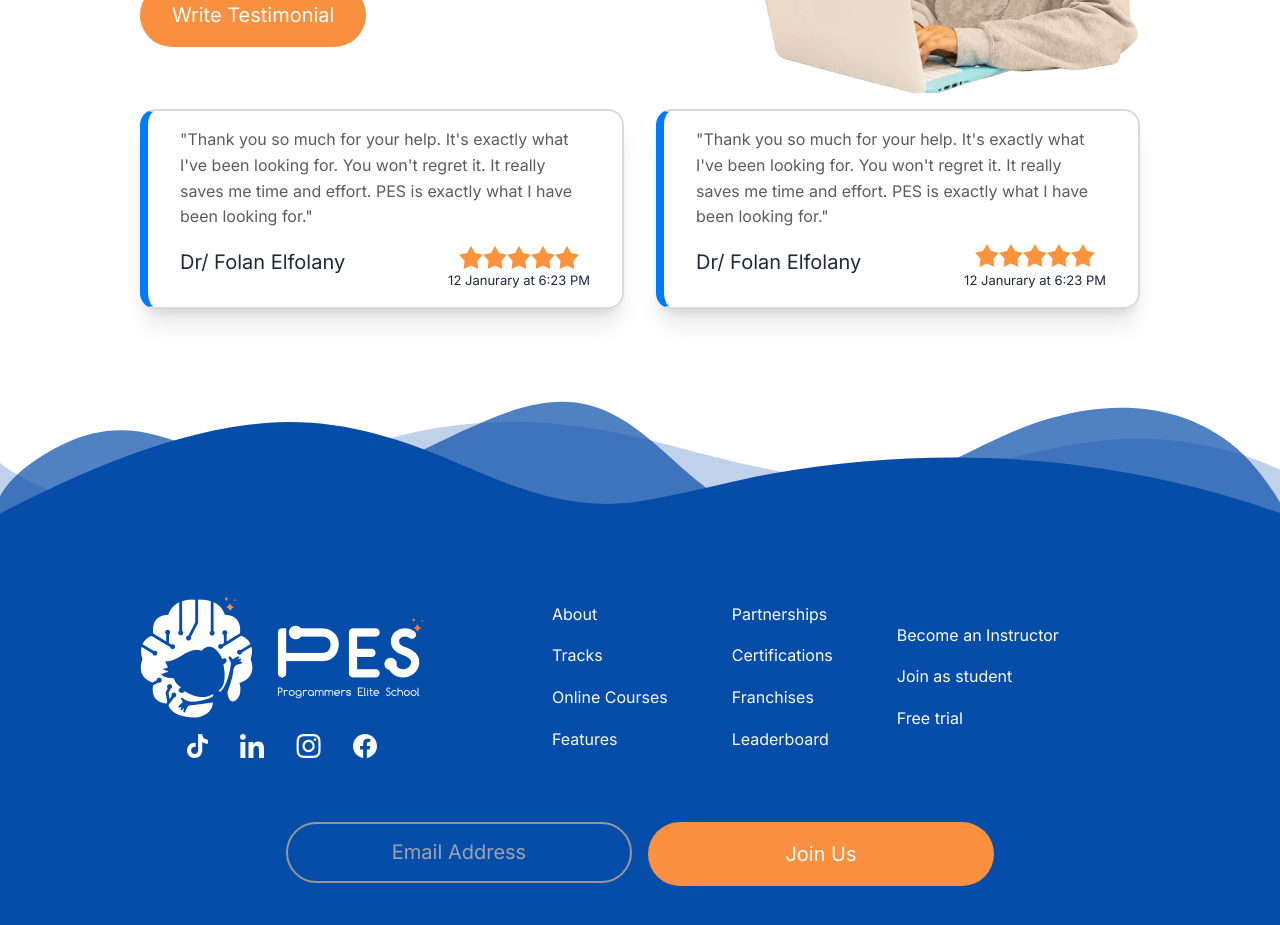
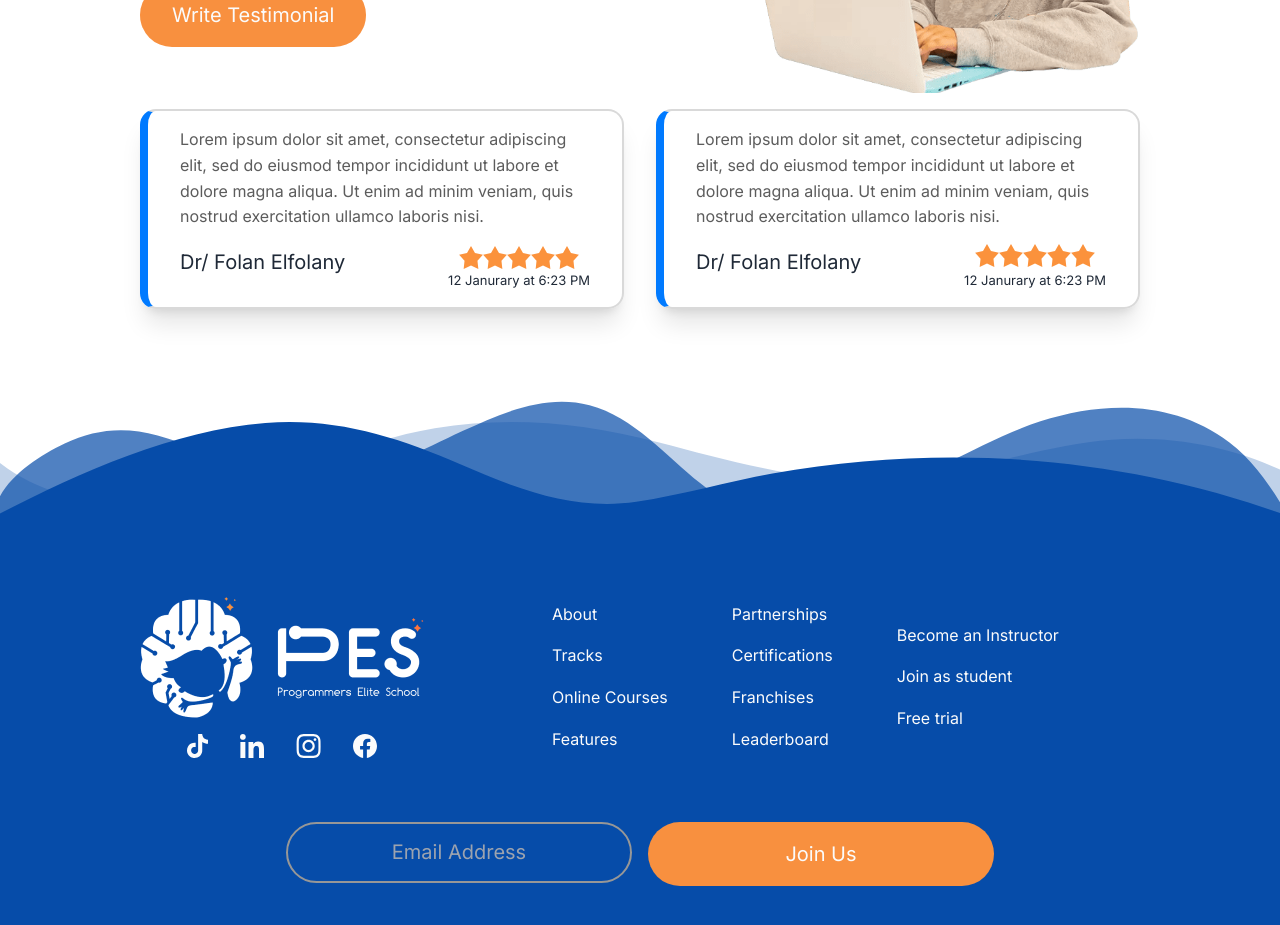
Before and after one commit to Sohyb01/pes-website-nextjs, a Next.js app: page / in a window 1280 px wide. Shown: the part 3280-4205 px from the top of the page. Built offline with nearby package versions, Linux system fonts and the light colour scheme.

Commit message:
debugging quotes and apostrophes

```diff
--- a/src/app/components/TestimonialsSwiper.tsx
+++ b/src/app/components/TestimonialsSwiper.tsx
@@ -4,9 +4,9 @@
       {/* Individual Testimonial */}
       <div className="flex w-full max-w-[336px] flex-col items-center gap-4 rounded-[16px] border-2 border-l-8 border-solid border-pes_lightgray border-l-pes_lightblue px-8 py-4 shadow-xl lg:max-w-[484px]">
         <div className="text-left text-sm text-pes_darkgray lg:text-base">
-          &quot;Thank you so much for your help. It&apos;s exactly what
-          I&apos;ve been looking for. You won&apos;t regret it. It really saves
-          me time and effort. PES is exactly what I have been looking for.&quot;
+          Lorem ipsum dolor sit amet, consectetur adipiscing elit, sed do
+          eiusmod tempor incididunt ut labore et dolore magna aliqua. Ut enim ad
+          minim veniam, quis nostrud exercitation ullamco laboris nisi.
         </div>
         <div className="flex w-full justify-between">
           <h3 className="text-base lg:text-lg">Dr/ Folan Elfolany</h3>
@@ -50,9 +50,9 @@
       </div>
       <div className="hidden w-full max-w-[336px] flex-col items-center gap-4 rounded-[16px] border-2 border-l-8 border-solid border-pes_lightgray border-l-pes_lightblue px-8 py-4 shadow-xl md:flex lg:max-w-[484px]">
         <div className="text-left text-sm text-pes_darkgray lg:text-base">
-          &quot;Thank you so much for your help. It&apos;s exactly what
-          I&apos;ve been looking for. You won&apos;t regret it. It really saves
-          me time and effort. PES is exactly what I have been looking for.&quot;
+          Lorem ipsum dolor sit amet, consectetur adipiscing elit, sed do
+          eiusmod tempor incididunt ut labore et dolore magna aliqua. Ut enim ad
+          minim veniam, quis nostrud exercitation ullamco laboris nisi.
         </div>
         <div className="flex w-full justify-between">
           <h3 className="text-base lg:text-lg">Dr/ Folan Elfolany</h3>
```
